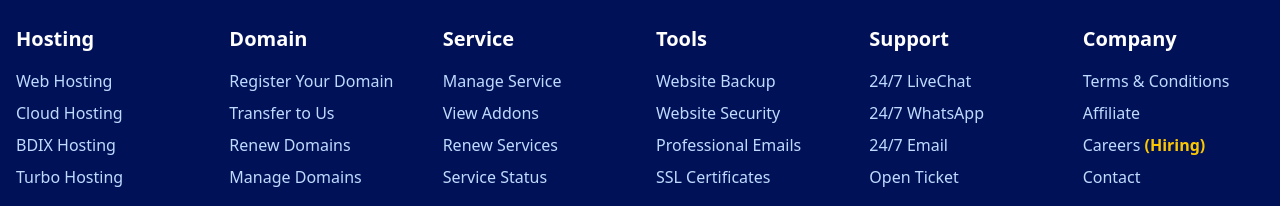
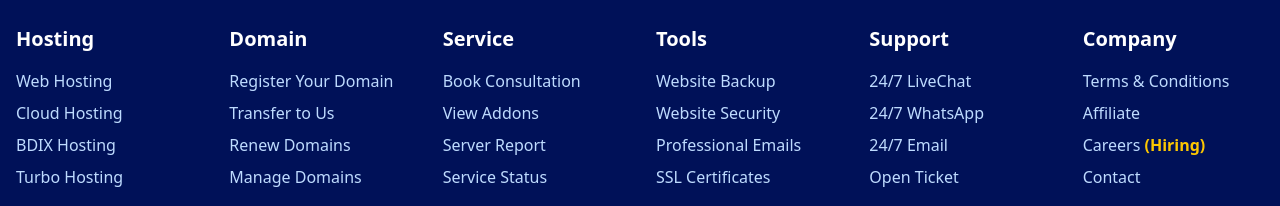
Before and after one commit to ssmahim01/hostnin, a Next.js app: page / in a window 1280 px wide. Shown: the part 4926-5132 px from the top of the page. Built offline with nearby package versions, Linux system fonts and the light colour scheme.

Commit message:
Added: book-consultation page with it's component then set route in footer

```diff
--- /dev/null
+++ b/src/app/(public-routes)/(routes)/book-consultation/page.tsx
@@ -0,0 +1,20 @@
+import { Metadata } from "next";
+import CalendlyWidget from "../../components/book-consultation/calendly-widget";
+
+export const metadata: Metadata = {
+  title: "Book Consultation | Hostnin",
+  description: "Schedule a consultation with Hostnin using Calendly.",
+  keywords: "book consultation, hostnin, calendly, schedule meeting",
+};
+
+export default function BookConsultation() {
+  return (
+    <div className="max-w-7xl mx-auto px-4 sm:px-6 lg:px-8 pt-20 pb-2">
+      <h1 className="text-3xl md:text-4xl font-bold text-center mb-2">
+        Book a Consultation
+      </h1>
+
+        <CalendlyWidget url="https://calendly.com/hostnin-info/discove" />
+    </div>
+  );
+}
--- /dev/null
+++ b/src/app/(public-routes)/components/book-consultation/calendly-widget.tsx
@@ -0,0 +1,39 @@
+"use client";
+
+import { useEffect, useRef } from "react";
+
+interface CalendlyWidgetProps {
+  url: string;
+  height?: number;
+  minWidth?: number;
+}
+
+export default function CalendlyWidget({
+  url,
+  height = 700,
+  minWidth = 320,
+}: CalendlyWidgetProps) {
+  const ref = useRef<HTMLDivElement>(null);
+
+  useEffect(() => {
+    if (ref.current) {
+      const script = document.createElement("script");
+      script.src = "https://assets.calendly.com/assets/external/widget.js";
+      script.async = true;
+      document.body.appendChild(script);
+
+      return () => {
+        document.body.removeChild(script);
+      };
+    }
+  }, []);
+
+  return (
+    <div
+      ref={ref}
+      className="calendly-inline-widget -mt-10"
+      data-url={url}
+      style={{ minWidth: `${minWidth}px`, height: `${height}px` }}
+    />
+  );
+}
--- a/src/components/shared/footer.tsx
+++ b/src/components/shared/footer.tsx
@@ -38,20 +38,20 @@ const footerSections: FooterSection[] = [
     title: "Service",
     links: [
       {
-        label: "Manage Service",
-        href: "https://my.hostnin.com/clientarea.php?action=services",
+        label: "Book Consultation",
+        href: "/book-consultation",
       },
       {
         label: "View Addons",
         href: "https://my.hostnin.com/cart.php?gid=addons",
       },
       {
-        label: "Renew Services",
-        href: "https://my.hostnin.com/index.php/service-renewals",
+        label: "Server Report",
+        href: "https://report.hostnin.com",
       },
       {
         label: "Service Status",
-        href: "https://my.hostnin.com/serverstatus.php",
+        href: "https://status.hostnin.com",
       },
     ],
   },
@@ -153,6 +153,7 @@ export function Footer() {
                   <li key={link.label}>
                     <Link
                       href={link.href}
+                      target="_blank"
                       className="text-blue-200 hover:text-white transition-colors text-base"
                     >
                       {link.label}{" "}
```
